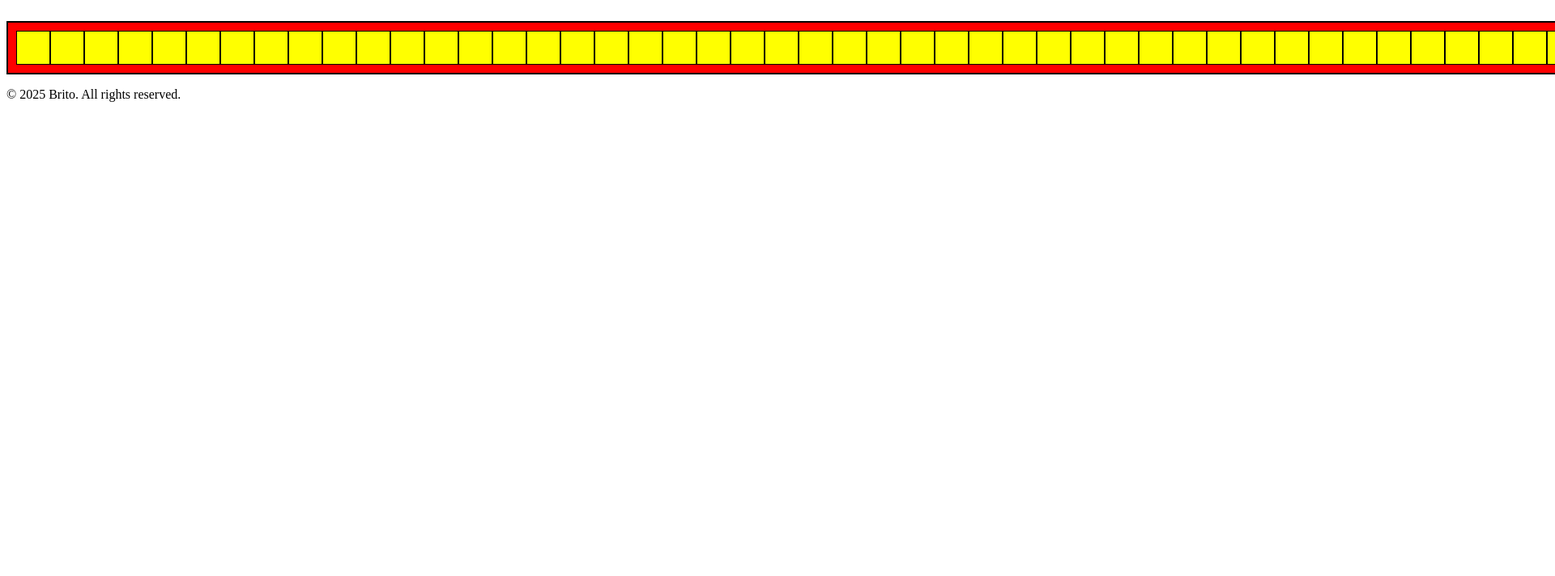
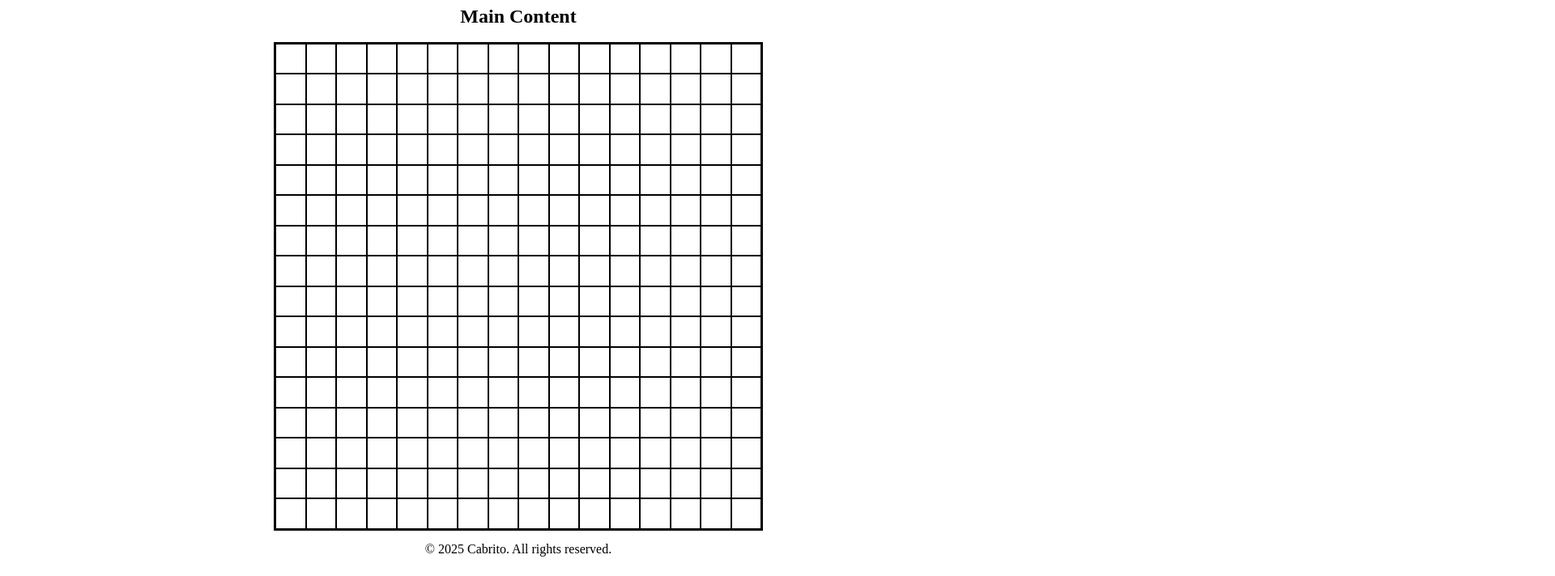
Before and after one commit to britoraf/etch-a-sketch, a plain HTML site: page index.html in a window 1280 px wide. Shown: the part 101-813 px from the top of the page at 81% size, 1920 px wide, since content can reach past the window. Drawn offline with Linux system fonts and the light colour scheme.

Commit message:
Grid 16x16 finished.

```diff
--- a/index.html
+++ b/index.html
@@ -19,7 +19,7 @@
     </main>
 
     <footer>
-        <p>&copy; 2025 Brito. All rights reserved.</p>
+        <p>&copy; 2025 Cabrito. All rights reserved.</p>
     </footer>
     <script src="javascript.js"></script>
 </body>
--- a/javascript.js
+++ b/javascript.js
@@ -1,19 +1,44 @@
-// container element selection //
+// container element selection and formating //
 const container = document.querySelector("#container");
-container.style.backgroundColor = "red";
-container.style.border = "2px solid black";
-container.style.padding = "10px";
-container.style.display = "inline-flex";
-container.style.justifyContent = "center";
+container.style.backgroundColor = "gray";
+container.style.outline = "2px solid black"
+container.style.display = "flex";
+container.style.flexWrap = "wrap";
+container.style.alignItems = "center";
+container.style.boxSizing = "content-box";
+container.style.height = "600px";
+container.style.width = "600px";
+
+// Centering the elements //
+const header = document.querySelector("header");
+header.style.display = "flex";
+header.style.justifyContent = "center";
+
+const main = document.querySelector("main");
+main.style.display = "flex";
+main.style.alignItems = "center";
+main.style.justifyContent = "center";
+
+const section = document.querySelector("section");
+section.style.display = "flex";
+section.style.flexDirection = "column";
+section.style.alignItems = "center";
+
+const footer = document.querySelector("footer");
+footer.style.display = "flex";
+footer.style.justifyContent = "center";
 
 // Divs creation //
 for (let i = 0; i < 16; i++) {
   for (let j = 0; j < 16; j++) {
     const div = document.createElement("div");
-    div.style.padding = "20px";
-    div.style.backgroundColor = "yellow";
+    div.style.height = "37.5px";
+    div.style.width = "37.5px";
+    div.style.backgroundColor = "white";
     div.style.border = "1px solid black";
+    div.style.boxSizing = "border-box"
     container.appendChild(div);
+
 
   }
 };
```
